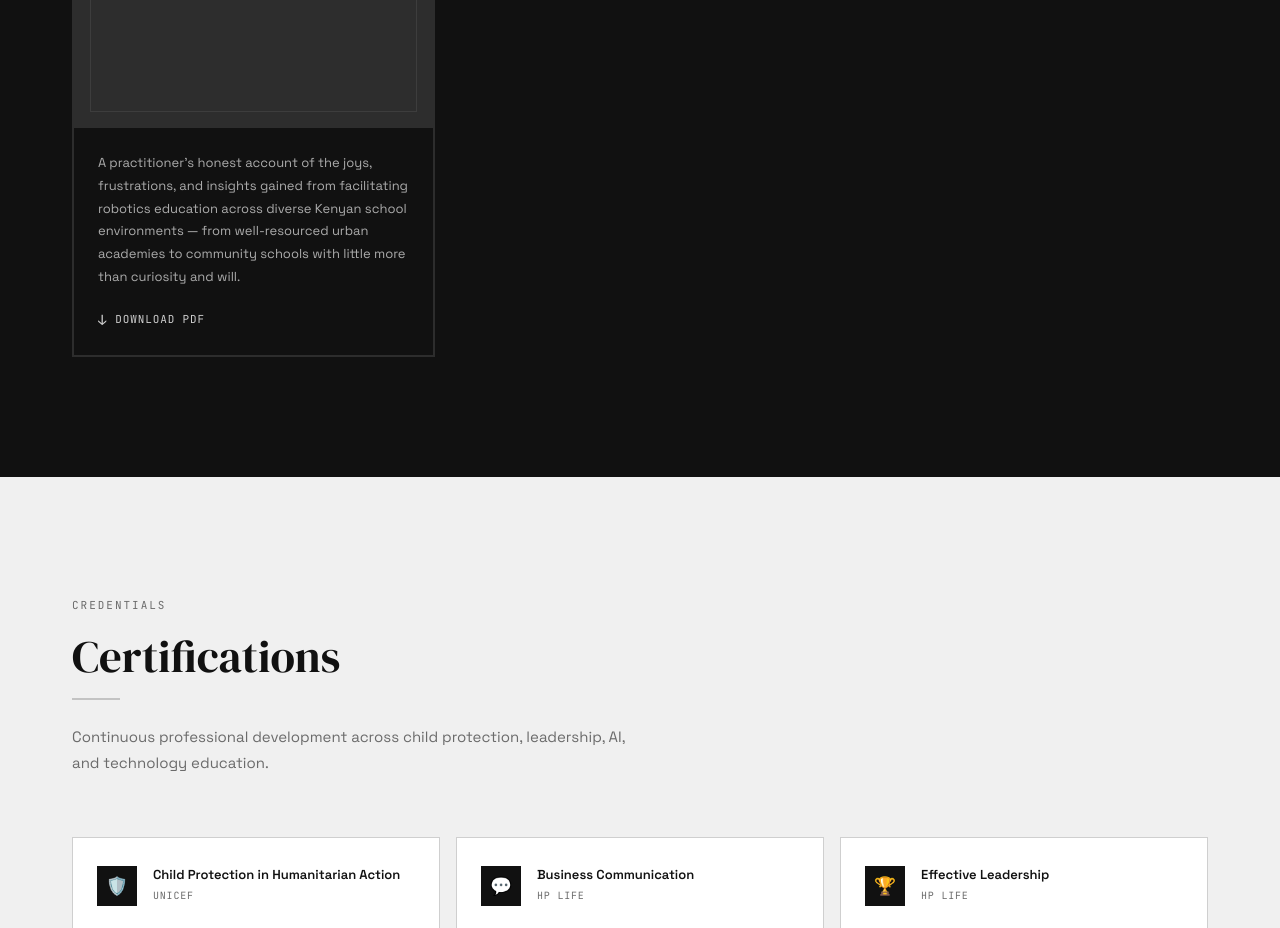
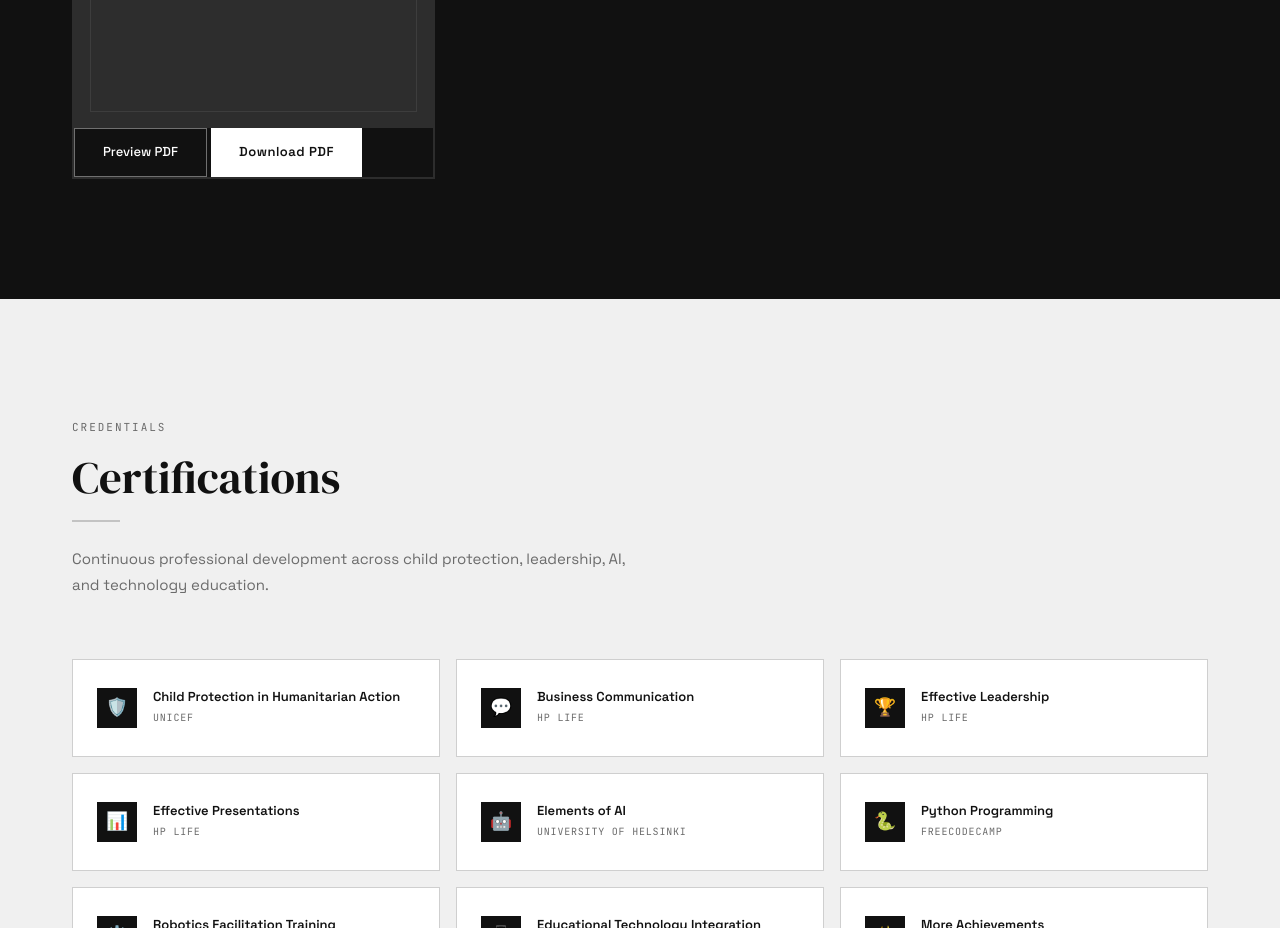
Before and after one commit to dantonmakau20-creator/dantonmakau20-creator.github.io, a plain HTML site: page index.html in a window 1280 px wide. Shown: the part 8447-9375 px from the top of the page. Drawn offline with Linux system fonts and the light colour scheme.

Commit message:
Update index.html

```diff
--- a/index.html
+++ b/index.html
@@ -1569,10 +1569,23 @@ footer {
           <div class="pub-cover-title">Reflections from the Field: Lessons Learned as a Robotics Trainer in Kenyan Schools</div>
           <div class="pub-cover-author">Danton Makau</div>
         </div>
-        <div class="pub-body">
-          <p class="pub-abstract">A practitioner's honest account of the joys, frustrations, and insights gained from facilitating robotics education across diverse Kenyan school environments — from well-resourced urban academies to community schools with little more than curiosity and will.</p>
-          <div class="pub-dl">Download PDF</div>
-        </div>
+       <div class="pub-actions">
+
+    <a
+        href="assets/publications/Reflections_from_the_Field_Robotics_Trainer_Danton_Makau_White_Paper.pdf"
+        target="_blank"
+        class="btn-outline">
+        Preview PDF
+    </a>
+
+    <a
+        href="assets/publications/Reflections_from_the_Field_Robotics_Trainer_Danton_Makau_White_Paper.pdf"
+        download
+        class="btn-primary">
+        Download PDF
+    </a>
+
+</div>
       </div>
     </div>
   </div>
```
